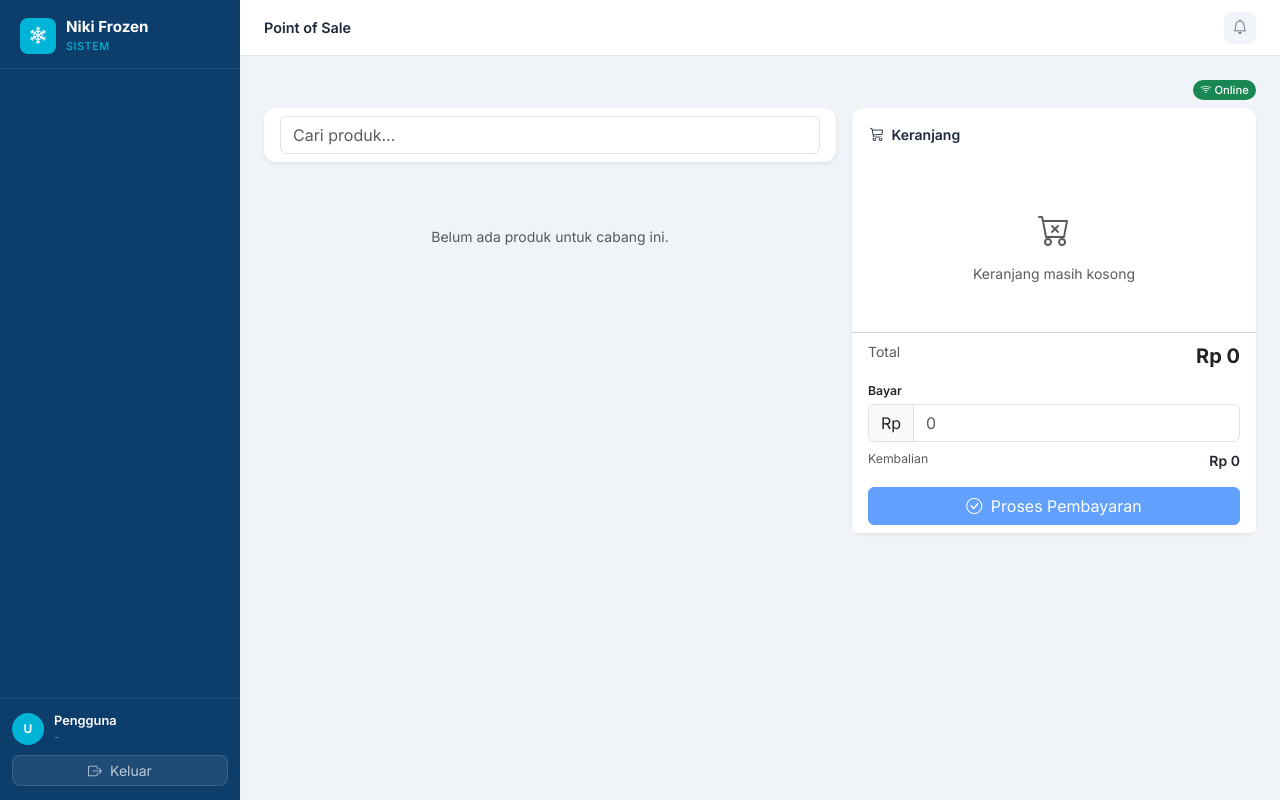
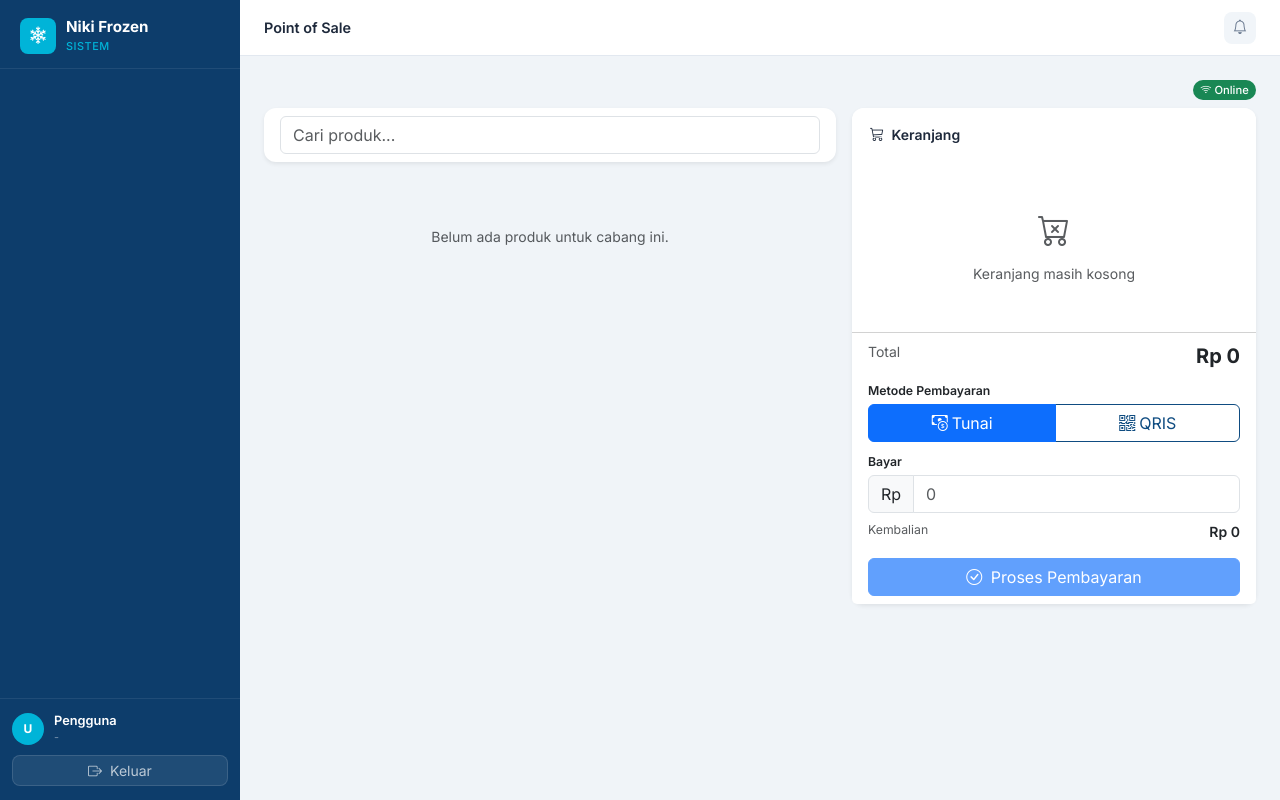
Before and after one commit to RamadhanZaki/Niki_Frozen, a Laravel app: template backend-laravel/resources/views/kasir/pos.blade.php in a window 1280 px wide. Run offline with Laravel 12, Linux system fonts and the light colour scheme; the template is opened without the code that fills it, so the values that code supplies are empty; some libraries are stand-ins or nearby versions.

Commit message:
Add Fiture Methode Payment

```diff
--- a/backend-laravel/app/Http/Controllers/Web/KasirWebController.php
+++ b/backend-laravel/app/Http/Controllers/Web/KasirWebController.php
@@ -45,6 +45,7 @@ class KasirWebController extends Controller
             'items.*.id'        => 'required|exists:products,id',
             'items.*.qty'       => 'required|integer|min:1',
             'payment'           => 'required|numeric|min:0',
+            'payment_method'    => 'required|in:cash,qris',
             // Dikirim oleh JS kasir (dibuat di browser). Dipakai untuk mencegah
             // transaksi tersimpan dobel kalau request sync offline dikirim ulang.
             'client_txn_id'     => 'nullable|string|max:64',
@@ -113,6 +114,7 @@ class KasirWebController extends Controller
                 'shift_id'       => $shift->id,
                 'total'          => $total,
                 'payment'        => $request->payment,
+                'payment_method' => $request->payment_method,
                 'change_amount'  => $request->payment - $total,
                 'status'         => 'sukses',
                 // Kalau request ini datang lewat sync offline (ada client_txn_id
--- a/backend-laravel/app/Models/Transaction.php
+++ b/backend-laravel/app/Models/Transaction.php
@@ -14,6 +14,7 @@ class Transaction extends Model
         'shift_id',
         'total',
         'payment',
+        'payment_method',
         'change_amount',
         'status',
         'sync_status',
--- a/backend-laravel/resources/views/kasir/pos.blade.php
+++ b/backend-laravel/resources/views/kasir/pos.blade.php
@@ -87,6 +87,17 @@
                 </div>
 
                 <div class="mb-2">
+                    <label class="form-label small fw-semibold mb-1">Metode Pembayaran</label>
+                    <div class="btn-group w-100" role="group">
+                        <input type="radio" class="btn-check" name="paymentMethod" id="pmCash" value="cash" checked onchange="selectPaymentMethod('cash')">
+                        <label class="btn btn-outline-primary" for="pmCash"><i class="bi bi-cash-coin me-1"></i>Tunai</label>
+
+                        <input type="radio" class="btn-check" name="paymentMethod" id="pmQris" value="qris" onchange="selectPaymentMethod('qris')">
+                        <label class="btn btn-outline-primary" for="pmQris"><i class="bi bi-qr-code me-1"></i>QRIS</label>
+                    </div>
+                </div>
+
+                <div class="mb-2">
                     <label class="form-label small fw-semibold mb-1">Bayar</label>
                     <div class="input-group">
                         <span class="input-group-text">Rp</span>
@@ -112,6 +123,22 @@
 @push('scripts')
 <script>
     let cart = []; // [{id, name, price, stock, qty}]
+    let paymentMethod = 'cash'; // 'cash' | 'qris'
+
+    function selectPaymentMethod(method) {
+        paymentMethod = method;
+        const input = document.getElementById('paymentInput');
+
+        if (method === 'qris') {
+            // QRIS selalu dibayar pas sejumlah total, tidak ada kembalian tunai.
+            const total = cart.reduce((sum, i) => sum + i.price * i.qty, 0);
+            input.value = total > 0 ? total.toLocaleString('id-ID') : '';
+            input.disabled = true;
+        } else {
+            input.disabled = false;
+        }
+        updateTotals();
+    }
 
     function formatRp(n) {
         return 'Rp ' + Number(n).toLocaleString('id-ID');
@@ -223,6 +250,10 @@
     function updateTotals() {
         const total = cart.reduce((sum, i) => sum + i.price * i.qty, 0);
         document.getElementById('cartTotal').textContent = formatRp(total);
+
+        if (paymentMethod === 'qris') {
+            document.getElementById('paymentInput').value = total > 0 ? total.toLocaleString('id-ID') : '';
+        }
 
         const payment = getPaymentValue();
         const change  = payment - total;
@@ -398,6 +429,7 @@
             client_txn_id: makeClientTxnId(),
             items: cart.map(i => ({ id: i.id, qty: i.qty })),
             payment: payment,
+            payment_method: paymentMethod,
         };
 
         const btn = document.getElementById('btnCheckout');
@@ -416,7 +448,7 @@
                 if (result.isConfirmed && data.receipt_url) {
                     window.open(data.receipt_url, '_blank');
                 }
-                window.location.reload();
+                window.location.reload(); // reload otomatis reset toggle ke Tunai (default HTML)
             });
         } catch (err) {
             if (err instanceof NetworkUnreachableError) {
@@ -426,6 +458,9 @@
                 cart = [];
                 renderCart();
                 document.getElementById('paymentInput').value = '';
+                document.getElementById('paymentInput').disabled = false;
+                document.getElementById('pmCash').checked = true;
+                paymentMethod = 'cash';
                 Swal.fire({
                     icon: 'warning',
                     title: 'Tersimpan offline',
```
